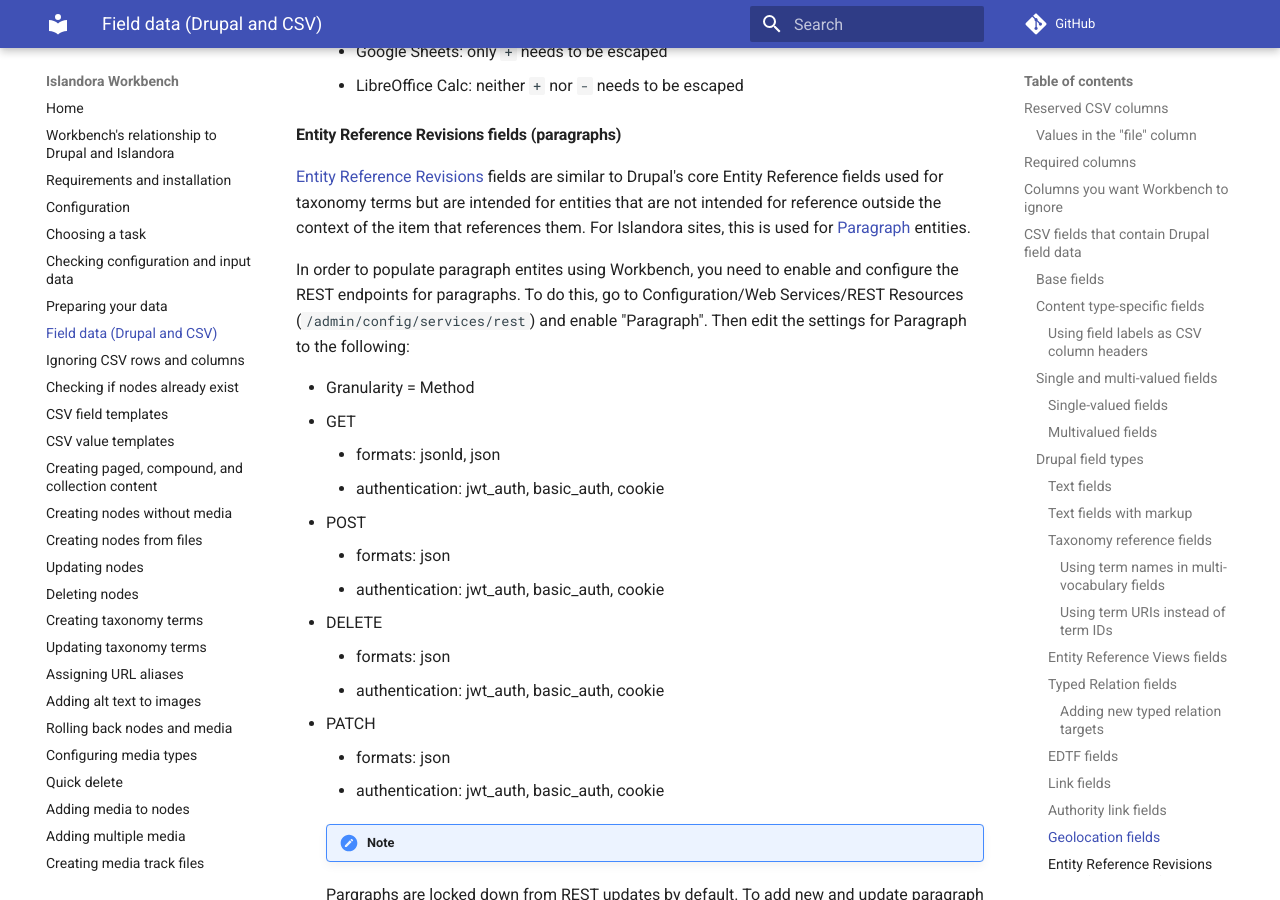
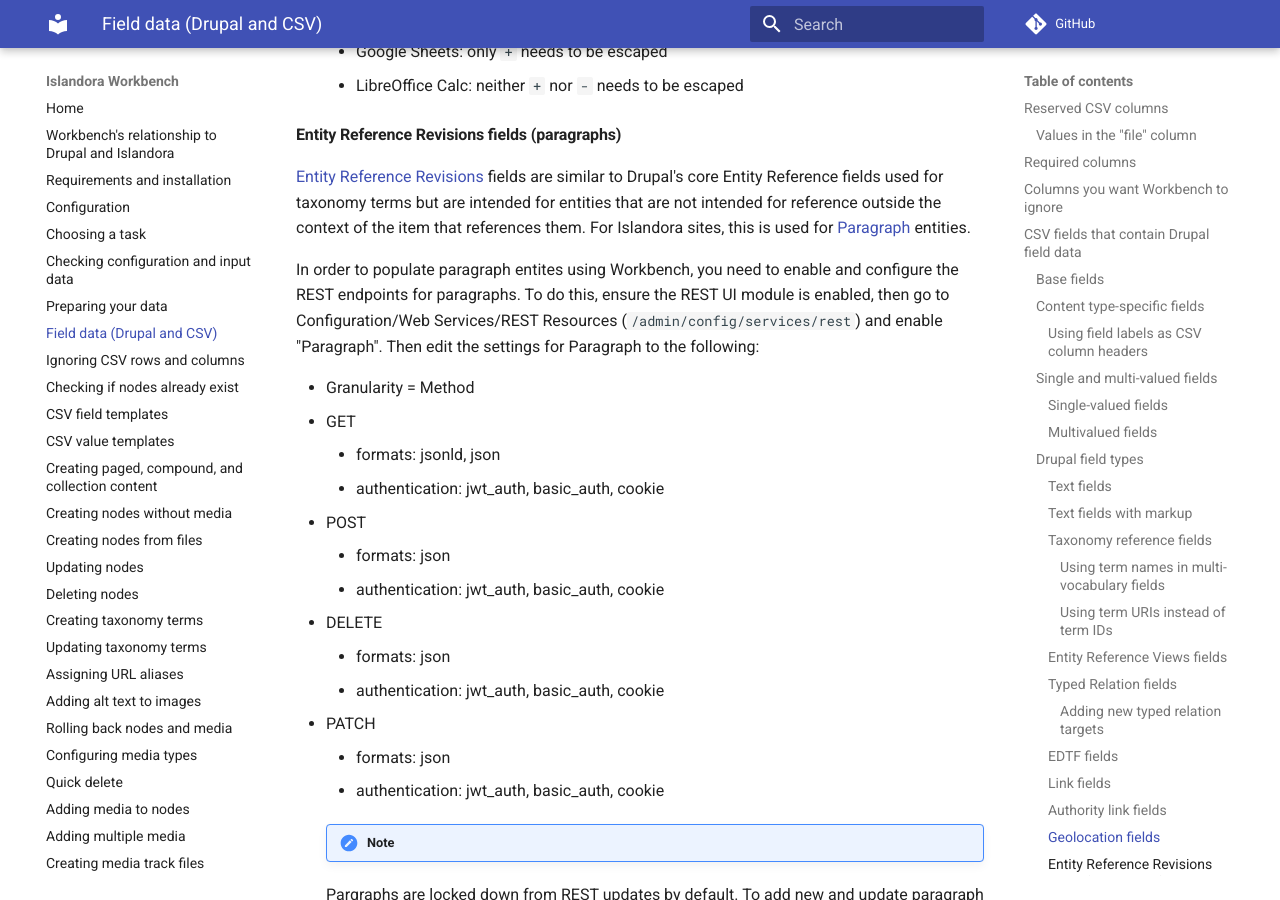
Before and after one commit to mjordan/islandora_workbench_docs, an MkDocs documentation site: the page built from docs/fields.md, in a window 1280 px wide and 900 px high, scrolled down 23404 px. Built offline with MkDocs 1.6.1 and Material for MkDocs 9.7.7, drawn with Linux system fonts in a browser that asks for light colours; comment, search, counter and statistics services are not loaded.

Commit message:
Mention the need for the REST UI module (disabled on starter site).

```diff
--- a/docs/fields.md
+++ b/docs/fields.md
@@ -579,7 +579,7 @@
 
 [Entity Reference Revisions](https://www.drupal.org/project/entity_reference_revisions) fields are similar to Drupal's core Entity Reference fields used for taxonomy terms but are intended for entities that are not intended for reference outside the context of the item that references them. For Islandora sites, this is used for [Paragraph](https://www.drupal.org/project/paragraphs) entities.
 
-In order to populate paragraph entites using Workbench, you need to enable and configure the REST endpoints for paragraphs. To do this, go to Configuration/Web Services/REST Resources (`/admin/config/services/rest`) and enable "Paragraph". Then edit the settings for Paragraph to the following:
+In order to populate paragraph entites using Workbench, you need to enable and configure the REST endpoints for paragraphs. To do this, ensure the REST UI module is enabled, then go to Configuration/Web Services/REST Resources (`/admin/config/services/rest`) and enable "Paragraph". Then edit the settings for Paragraph to the following:
 
 * Granularity = Method
 * GET
```
